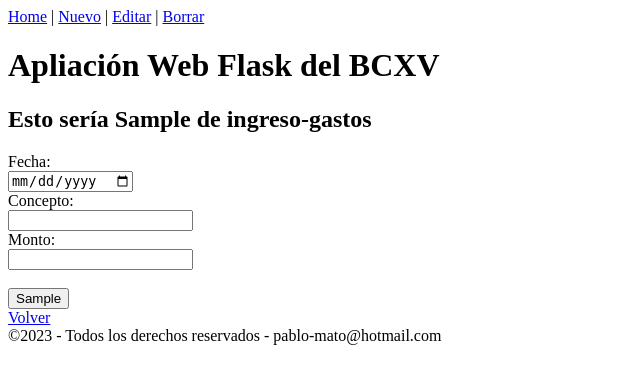
After one commit to MYMPablito/Bootcamp-KeepCoding-FullStack-Jr-XV, a Flask app: template ingresos-gastos/app_ingresos_gastos/templates/update.html in a window 1280 px wide. The commit adds this page. Shown: the top 384 px of the page, without its empty margins (0-640 px from the left). Run offline with Flask 3, Linux system fonts and the light colour scheme; the template is opened without the code that fills it: most values are stand-ins (such as "Sample title", 1, 10 or a date in 2020).

Commit message:
Sumo archivo .env y últimos cambios templates delete/form/new/update

```diff
--- a/ingresos-gastos/app_ingresos_gastos/templates/base.html
+++ b/ingresos-gastos/app_ingresos_gastos/templates/base.html
@@ -4,7 +4,7 @@
     <meta charset="UTF-8">
     <meta http-equiv="X-UA-Compatible" content="IE=edge">
     <meta name="viewport" content="width=device-width, initial-scale=1.0">
-    <title>Ingresos-Gastos:Lista</title>
+    <title>Ingresos-Gastos:{{title}}</title>
 </head>
 <!-- Esto es un comentario en html -->
 <style>
@@ -15,6 +15,13 @@
 <body>
 
     <header>
+        <div>
+            <a href="/">Home</a> |
+            <a href="/new">Nuevo</a> |
+            <a href="/update">Editar</a> |
+            <a href="/delete">Borrar</a>
+        </div>
+
         <h1>Apliación Web Flask del BCXV</h1>
     </header>
 
--- /dev/null
+++ b/ingresos-gastos/app_ingresos_gastos/templates/form.html
@@ -0,0 +1,18 @@
+{% extends "base.html" %}
+
+{% block pageBase %}
+
+<h1>Esto sería {{tipoAccion}} de ingreso-gastos</h1>
+
+<form>
+    <label>Fecha:</label><br>
+    <input type="date" name="fecha" ><br>
+    <label>Concepto:</label><br>
+    <input type="text" name="concepto"><br>
+    <label>Monto:</label><br>
+    <input type="number" name="monto"><br><br>
+    <button type="submit">{{tipoBoton}}</button>
+</form>
+
+<a href="/">Volver</a>
+{% endblock %}
--- /dev/null
+++ b/ingresos-gastos/app_ingresos_gastos/templates/update.html
@@ -0,0 +1 @@
+{% extends "form.html" %}
--- a/ingresos-gastos/requirements.txt
+++ b/ingresos-gastos/requirements.txt
@@ -5,4 +5,5 @@
 itsdangerous==2.1.2
 Jinja2==3.1.2
 MarkupSafe==2.1.2
+python-dotenv==1.0.0
 Werkzeug==2.3.3
```
Also changed, not shown: ingresos-gastos/app_ingresos_gastos/routes.py (+10 -2 lines), ingresos-gastos/app_ingresos_gastos/templates/delete.html (added, +7 -0 lines), ingresos-gastos/app_ingresos_gastos/templates/new.html (+1 -19 lines), ingresos-gastos/readme.md, 1 other file.
